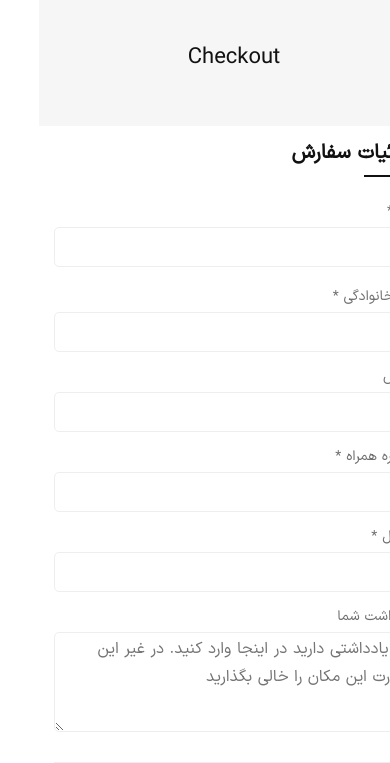
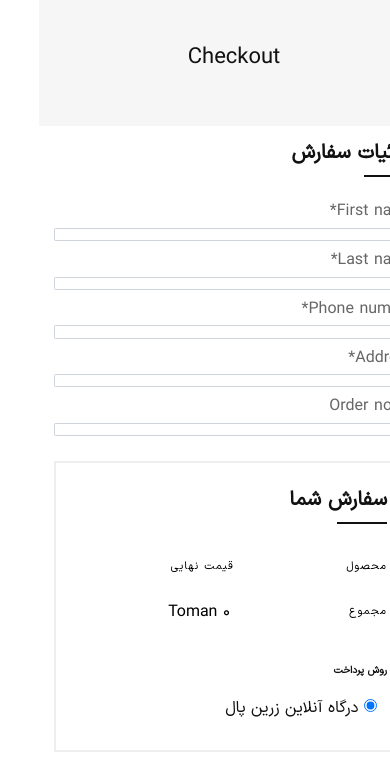
Before and after one commit to amahadnezhad/OnlineShop, a Django app: page /order/create/ in a window 390 px wide. Shown: the part 80-843 px from the top of the page. Run offline with Django 4.2, Linux system fonts and the light colour scheme; parts of the project's set-up code (start-up, migrations or seed data) failed here and were passed over; some libraries are stand-ins or nearby versions; some web fonts are replaced.

Commit message:
Add Forms To Orders

```diff
--- /dev/null
+++ b/orders/forms.py
@@ -0,0 +1,9 @@
+from django import forms
+
+from .models import Order, OrderItem
+
+
+class OrderForm(forms.ModelForm):
+    class Meta:
+        model = Order
+        fields = ['first_name', 'last_name', 'phone_number', 'address', 'order_notes']
--- a/orders/templates/orders/order_create.html
+++ b/orders/templates/orders/order_create.html
@@ -24,51 +24,53 @@
                         </div>
                         <div class="checkout-form">
                             <form action="#" class="form form--checkout">
-                                <div class="form-row mb--20">
-                                    <div class="form__group col-md-6 mb-sm--30">
-                                        <label for="billing_fname" class="form__label form__label--2">نام <span
-                                                class="required">*</span></label>
-                                        <input type="text" name="billing_fname" id="billing_fname"
-                                               class="form__input form__input--2">
-                                    </div>
-                                    <div class="form__group col-md-6">
-                                        <label for="billing_lname" class="form__label form__label--2">نام خانوادگی <span
-                                                class="required">*</span></label>
-                                        <input type="text" name="billing_lname" id="billing_lname"
-                                               class="form__input form__input--2">
-                                    </div>
-                                </div>
-                                <div class="form-row mb--20">
-                                    <div class="form__group col-12">
-                                        <label for="billing_company" class="form__label form__label--2">آدرس</label>
-                                        <input type="text" name="billing_company" id="billing_company"
-                                               class="form__input form__input--2">
-                                    </div>
-                                </div>
-                                <div class="form-row mb--20">
-                                    <div class="form__group col-12">
-                                        <label for="billing_phone" class="form__label form__label--2">شماره همراه <span
-                                                class="required">*</span></label>
-                                        <input type="text" name="billing_phone" id="billing_phone"
-                                               class="form__input form__input--2">
-                                    </div>
-                                </div>
-                                <div class="form-row mb--20">
-                                    <div class="form__group col-12">
-                                        <label for="billing_email" class="form__label form__label--2">ایمیل <span
-                                                class="required">*</span></label>
-                                        <input type="email" name="billing_email" id="billing_email"
-                                               class="form__input form__input--2">
-                                    </div>
-                                </div>
-                                <div class="form-row">
-                                    <div class="form__group col-12">
-                                        <label for="orderNotes" class="form__label form__label--2">یادداشت شما</label>
-                                        <textarea class="form__input form__input--2 form__input--textarea"
-                                                  id="orderNotes" name="orderNotes"
-                                                  placeholder="اگر یادداشتی دارید در اینجا وارد کنید. در غیر این صورت این مکان را خالی بگذارید"></textarea>
-                                    </div>
-                                </div>
+                                {% csrf_token %}
+                                {{ form|crispy }}
+{#                                <div class="form-row mb--20">#}
+{#                                    <div class="form__group col-md-6 mb-sm--30">#}
+{#                                        <label for="billing_fname" class="form__label form__label--2">نام <span#}
+{#                                                class="required">*</span></label>#}
+{#                                        <input type="text" name="billing_fname" id="billing_fname"#}
+{#                                               class="form__input form__input--2">#}
+{#                                    </div>#}
+{#                                    <div class="form__group col-md-6">#}
+{#                                        <label for="billing_lname" class="form__label form__label--2">نام خانوادگی <span#}
+{#                                                class="required">*</span></label>#}
+{#                                        <input type="text" name="billing_lname" id="billing_lname"#}
+{#                                               class="form__input form__input--2">#}
+{#                                    </div>#}
+{#                                </div>#}
+{#                                <div class="form-row mb--20">#}
+{#                                    <div class="form__group col-12">#}
+{#                                        <label for="billing_company" class="form__label form__label--2">آدرس</label>#}
+{#                                        <input type="text" name="billing_company" id="billing_company"#}
+{#                                               class="form__input form__input--2">#}
+{#                                    </div>#}
+{#                                </div>#}
+{#                                <div class="form-row mb--20">#}
+{#                                    <div class="form__group col-12">#}
+{#                                        <label for="billing_phone" class="form__label form__label--2">شماره همراه <span#}
+{#                                                class="required">*</span></label>#}
+{#                                        <input type="text" name="billing_phone" id="billing_phone"#}
+{#                                               class="form__input form__input--2">#}
+{#                                    </div>#}
+{#                                </div>#}
+{#                                <div class="form-row mb--20">#}
+{#                                    <div class="form__group col-12">#}
+{#                                        <label for="billing_email" class="form__label form__label--2">ایمیل <span#}
+{#                                                class="required">*</span></label>#}
+{#                                        <input type="email" name="billing_email" id="billing_email"#}
+{#                                               class="form__input form__input--2">#}
+{#                                    </div>#}
+{#                                </div>#}
+{#                                <div class="form-row">#}
+{#                                    <div class="form__group col-12">#}
+{#                                        <label for="orderNotes" class="form__label form__label--2">یادداشت شما</label>#}
+{#                                        <textarea class="form__input form__input--2 form__input--textarea"#}
+{#                                                  id="orderNotes" name="orderNotes"#}
+{#                                                  placeholder="اگر یادداشتی دارید در اینجا وارد کنید. در غیر این صورت این مکان را خالی بگذارید"></textarea>#}
+{#                                    </div>#}
+{#                                </div>#}
                             </form>
                         </div>
                     </div>
--- a/orders/views.py
+++ b/orders/views.py
@@ -1,5 +1,9 @@
 from django.shortcuts import render
+
+from .forms import OrderForm
 
 
 def order_create_view(request):
-    return render(request, 'orders/order_create.html',)
+    return render(request, 'orders/order_create.html', context={
+        'form': OrderForm(),
+    })
```
